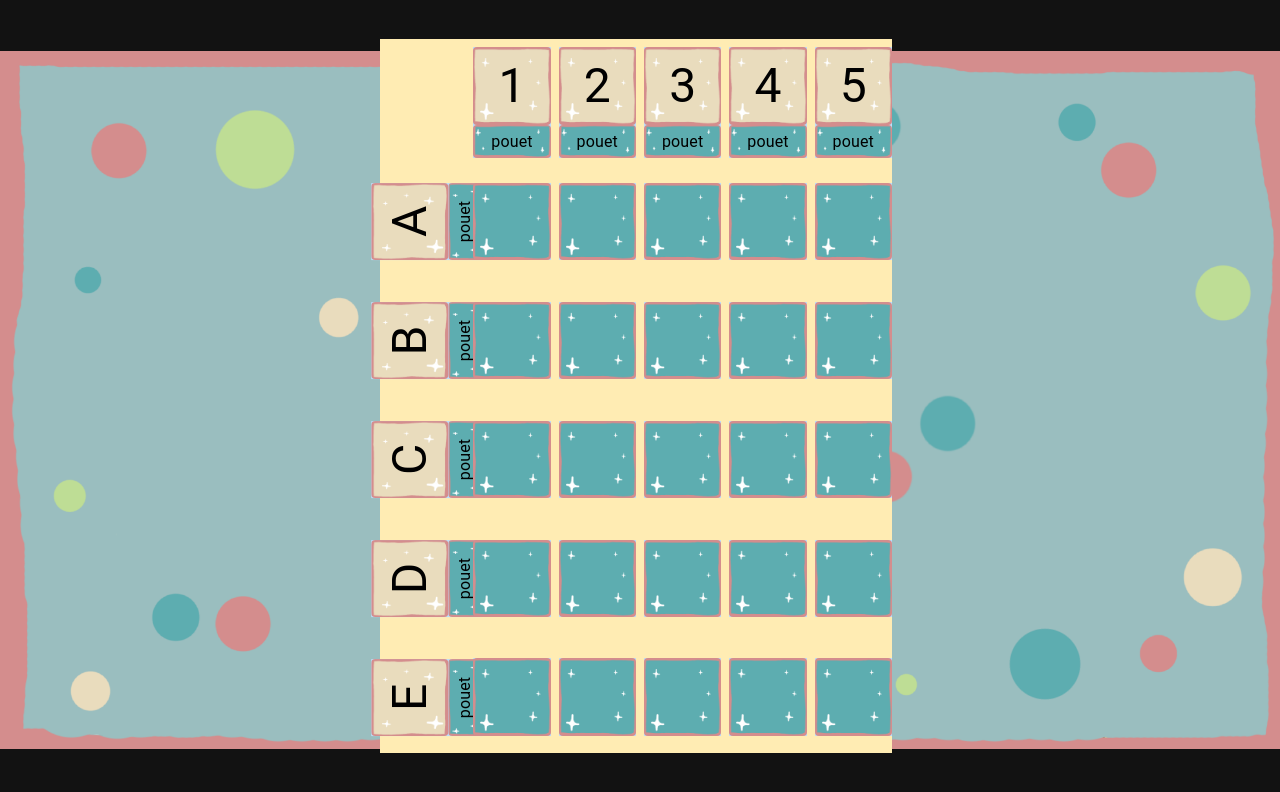
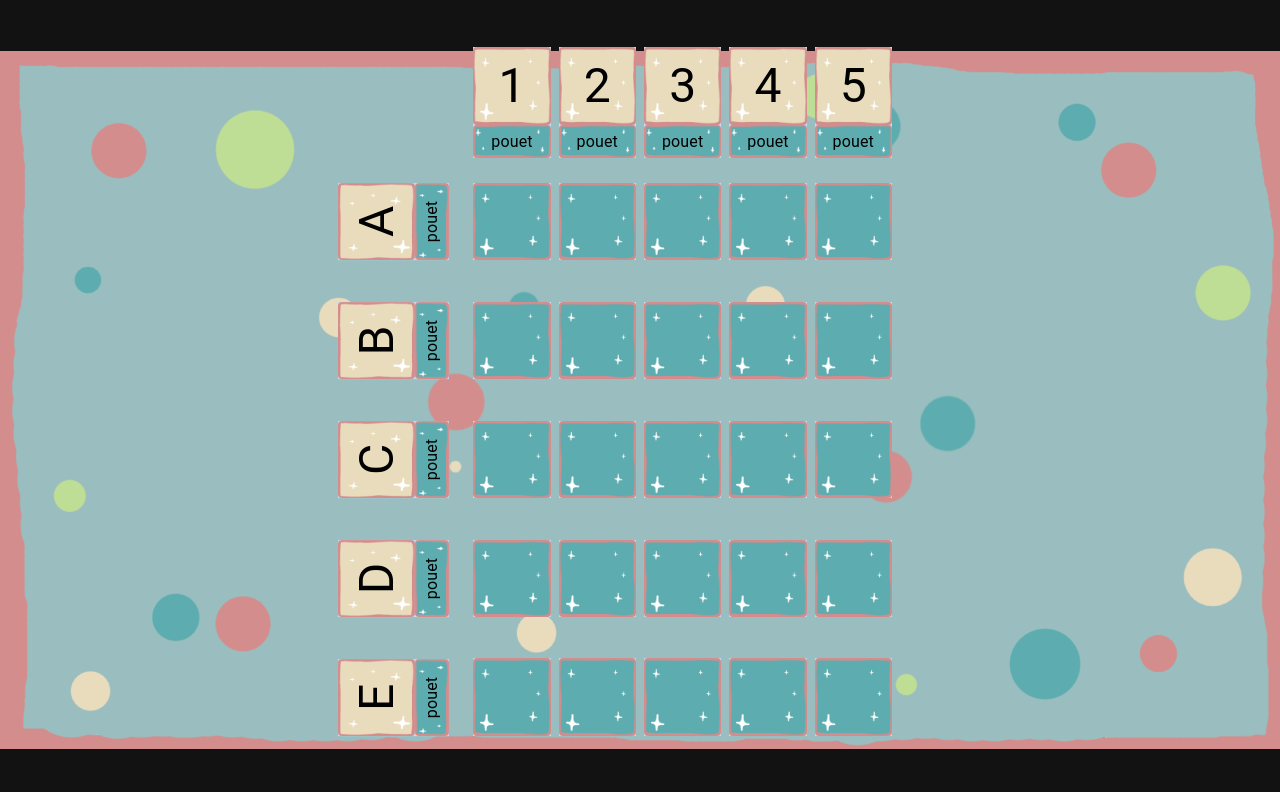
Before and after one commit to Jiihana/MotRigoloWeb, a React (Create React App) app in the folder motrigoloreact/client/: page / in a window 1280 px wide. Shown: the top 792 px of the page. Built offline with nearby package versions, Linux system fonts and the light colour scheme; no server answers.

Commit message:
carte index OK

```diff
--- a/motrigoloreact/client/src/Pages/Game/CardIndex/CardIndex.tsx
+++ b/motrigoloreact/client/src/Pages/Game/CardIndex/CardIndex.tsx
@@ -1,10 +1,47 @@
-import { Box, Card, Typography } from '@mui/material';
-import React from 'react';
-import CardWithText from '../CardWithText/CardWithText';
+import React, { useState } from 'react';
+import CardWithIndex from '../CardWithText/CardWithIndex';
 
-interface CardIndexInterface {}
+interface CardIndexInterface {
+    indexNumber: number;
+    indexLetter: string;
+}
 
 const CardIndex = (props: CardIndexInterface) => {
-    return <CardWithText backgroundImage="/images/cardIndexBack.png" cardText="" height="100%" width="100%" cardTextSize="h3"></CardWithText>;
+    const frontBackground = '/images/cardIndexFront.png';
+    const backBackground = '/images/cardIndexBack.png';
+
+    const [textLetter, setTextLetter] = useState('');
+    const [textNumber, setTextNumber] = useState('');
+    const [background, setBackground] = useState(backBackground);
+
+    function setTextLetterHandler() {
+        return textLetter == '' ? setTextLetter(props.indexLetter) : setTextLetter('');
+    }
+
+    function setTextNumberHandler() {
+        return textNumber == '' ? setTextNumber(props.indexNumber.toString()) : setTextNumber('');
+    }
+
+    function setBackgroundHandler() {
+        return background == backBackground ? setBackground(frontBackground) : setBackground(backBackground);
+    }
+
+    function ToggleCard() {
+        setTextLetterHandler();
+        setTextNumberHandler();
+        setBackgroundHandler();
+    }
+
+    return (
+        <CardWithIndex
+            backgroundImage={background}
+            cardIndexNumber={textNumber}
+            cardIndexLetter={textLetter}
+            height="100%"
+            width="100%"
+            cardTextSize="h5"
+            onClickHandler={ToggleCard}
+        ></CardWithIndex>
+    );
 };
 export default CardIndex;
--- /dev/null
+++ b/motrigoloreact/client/src/Pages/Game/CardWithText/CardWithIndex.tsx
@@ -0,0 +1,62 @@
+import { Avatar, Box, colors, Typography, TypographyPropsVariantOverrides } from '@mui/material';
+
+type TypographyVariant = 'h1' | 'h2' | 'h3' | 'h4' | 'h5' | 'h6' | 'subtitle1' | 'subtitle2' | 'body1' | 'body2' | 'caption' | 'overline' | 'inherit';
+
+export interface CardGridInterface {
+    cardIndexNumber: string;
+    cardIndexLetter: string;
+    backgroundImage: string;
+    height: string;
+    width: string;
+    cardTextSize: TypographyVariant;
+    onClickHandler: (event: React.MouseEvent<HTMLDivElement, MouseEvent>) => void;
+}
+
+const CardWithIndex = (props: CardGridInterface) => {
+    return (
+        <Box
+            sx={{
+                position: 'relative',
+                height: props.height,
+                width: props.width
+            }}
+            onClick={props.onClickHandler}
+        >
+            <Avatar
+                alt="backgroundCard"
+                src={props.backgroundImage}
+                variant="rounded"
+                sx={{
+                    height: '100%',
+                    width: '100%'
+                }}
+            ></Avatar>
+            <Typography
+                variant={props.cardTextSize}
+                sx={{
+                    position: 'absolute',
+                    top: '50%',
+                    left: '50%',
+                    transform: 'translate(-50%, -50%)',
+                    color: 'black'
+                }}
+            >
+                {props.cardIndexNumber}
+            </Typography>
+            <Typography
+                variant={props.cardTextSize}
+                sx={{
+                    position: 'absolute',
+                    top: '50%',
+                    left: '50%',
+                    transform: 'translate(-0%, -0%)',
+                    color: 'black'
+                }}
+            >
+                {props.cardIndexLetter}
+            </Typography>
+        </Box>
+    );
+};
+
+export default CardWithIndex;
--- a/motrigoloreact/client/src/Pages/Game/GameGrid/GameGrid.tsx
+++ b/motrigoloreact/client/src/Pages/Game/GameGrid/GameGrid.tsx
@@ -4,6 +4,7 @@ import { Box, Paper, Grid, colors } from '@mui/material';
 import CardWord from '../CardWord/CardWord';
 import CardIndex from '../CardIndex/CardIndex';
 import CardGrid, { CardGridInterface } from '../CardGrid/CardGrid';
+import { error } from 'console';
 
 interface DynamicGridProps {
     numberOfCardPerRow: number;
@@ -17,15 +18,20 @@ class CardGenerator {
         this.arraySize = arrayIndex;
     }
 
-    public gridItemGenerator(index: number) {
+    public gridItemGenerator(index: number, numberOfCardPerRow: number) {
         const isGrid = this.isCardGrid(index);
         const cardText = this.getCardText(index, isGrid);
         const rotateItem = /^[a-zA-Z]$/.test(cardText) ? 'rotate(270deg)' : '';
+        const translateItem = /^[a-zA-Z]$/.test(cardText) ? 'translate(0%,-30%)' : '';
 
-        return <Box sx={{ backgroundColor: colors.blue[100], transform: rotateItem }}>{this.cardGenerator(index, isGrid, cardText)}</Box>;
+        return (
+            <Box sx={{ backgroundColor: colors.blue[100], transform: `${rotateItem} ${translateItem}` }}>
+                {this.cardGenerator(index, isGrid, cardText, numberOfCardPerRow)}
+            </Box>
+        );
     }
 
-    public cardGenerator(index: number, isGrid: boolean, cardText: string) {
+    public cardGenerator(index: number, isGrid: boolean, cardText: string, numberOfCardPerRow: number) {
         if (this.isCardIndex0(index)) {
             return;
         }
@@ -34,7 +40,8 @@ class CardGenerator {
             return <CardGrid cardText={cardText} />;
         }
 
-        return <CardIndex></CardIndex>;
+        const cardIndexText = this.getCardIndexText(index, numberOfCardPerRow);
+        return <CardIndex indexLetter={cardIndexText.letter} indexNumber={cardIndexText.number}></CardIndex>;
     }
 
     private getCardText(index: number, isGridCard: boolean): string {
@@ -49,6 +56,21 @@ class CardGenerator {
         }
 
         return '';
+    }
+
+    private getCardIndexText(indexCard: number, numberOfCardPerRow: number): { letter: string; number: number } {
+        let textLetter = '';
+        let textNumber = 0;
+
+        for (let index = 0; index < this.alphabet.length; index++) {
+            if (indexCard > numberOfCardPerRow * (index + 1) && indexCard < numberOfCardPerRow * (index + 2)) {
+                textLetter = this.alphabet[index];
+                textNumber = indexCard - numberOfCardPerRow * (index + 1);
+                return { letter: this.alphabet[index], number: textNumber };
+            }
+        }
+
+        throw new Error('pouet');
     }
 
     private isCardIndex0(index: number): boolean {
@@ -67,13 +89,13 @@ const GameGrid = (props: DynamicGridProps) => {
     const items = Array.from({ length: cardPerRow * cardPerRow }).map((_, index) => {
         return (
             <Grid item xs={12 / cardPerRow} key={index} sx={{ alignContent: 'center', justifyContent: 'center' }}>
-                {generator.gridItemGenerator(index)}
+                {generator.gridItemGenerator(index, props.numberOfCardPerRow)}
             </Grid>
         );
     });
 
     return (
-        <Grid container spacing={1} sx={{ height: '40%', width: '40%', backgroundColor: colors.amber[100] }}>
+        <Grid container spacing={1} sx={{ height: '40%', width: '40%' }}>
             {items}
         </Grid>
     );
```
